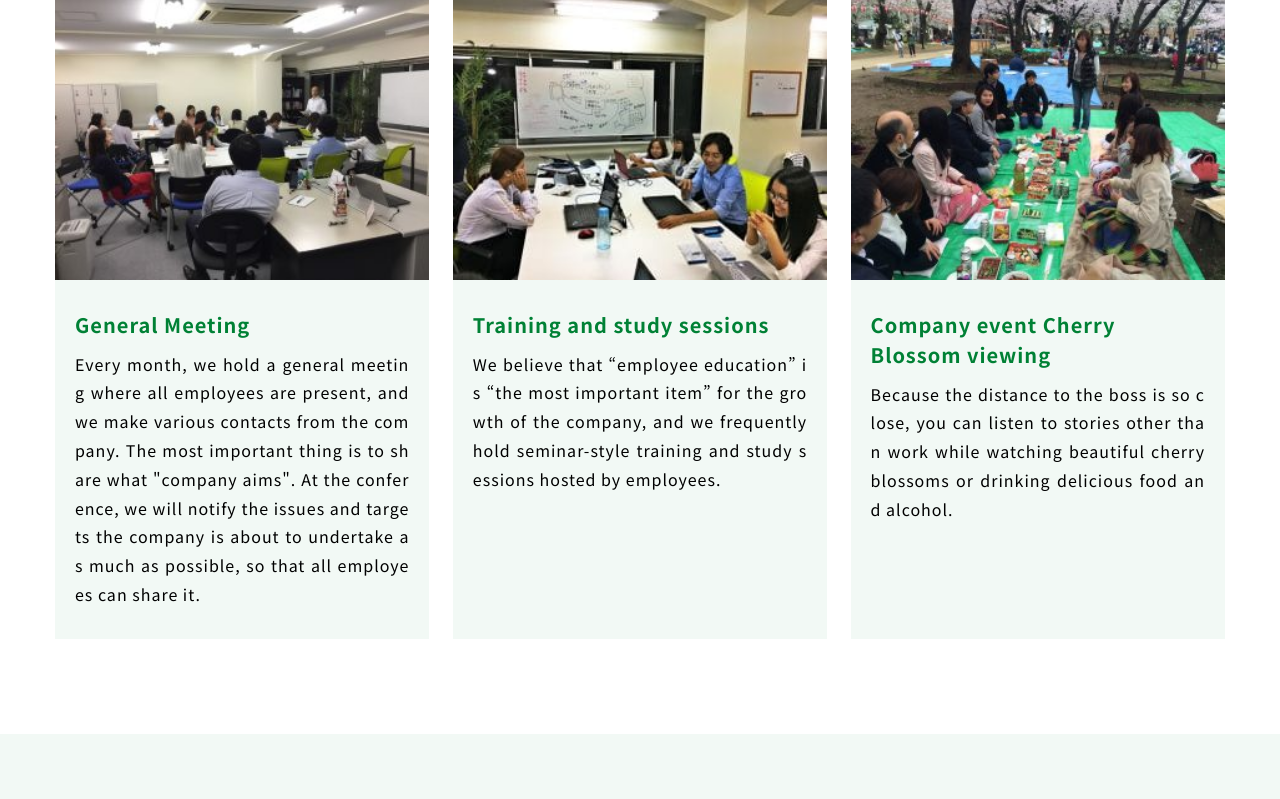
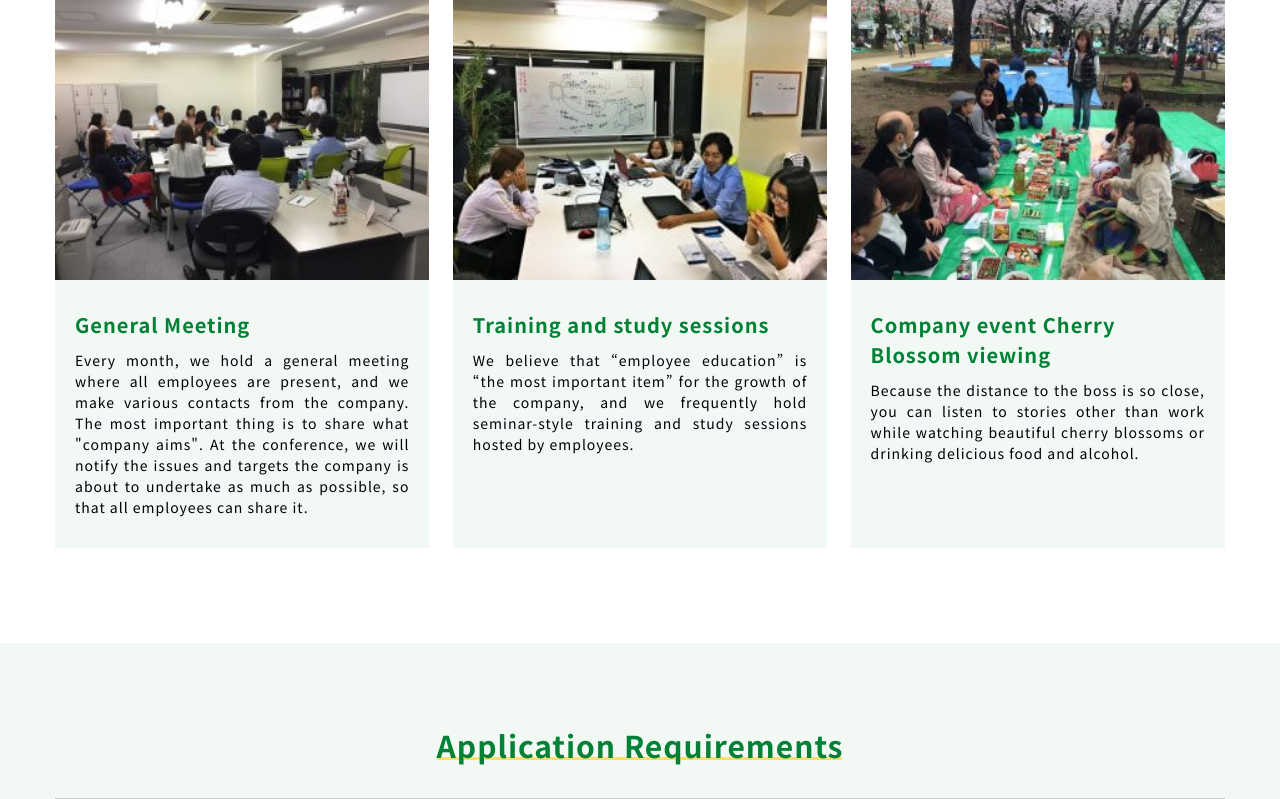
Before and after one commit to kyaw-starse/home-page, a PHP site: page /home-page/en/recruit/graduate-recru-guide.php in a window 1280 px wide. Shown: the part 3021-3820 px from the top of the page. Run offline with PHP 8.4, Linux system fonts and the light colour scheme.

Commit message:
recruit/graduate-recru-guide of workplace landscaple of font style css repair by HYP

```diff
--- a/assets/css/pc_style.css
+++ b/assets/css/pc_style.css
@@ -1094,10 +1094,11 @@ Security Page
     margin-bottom: 10px;
 }
 .recruit-txt {
-    line-height: 1.8;
+    /* line-height: 1.8; */
     text-align: justify;
-    margin-bottom: 20px;
-    word-break: break-all;
+    /* margin-bottom: 20px;
+    word-break: break-all; */
+    font-size: 14px;
 }
 .recruit-btnls {
     margin-bottom: 30px;
```
